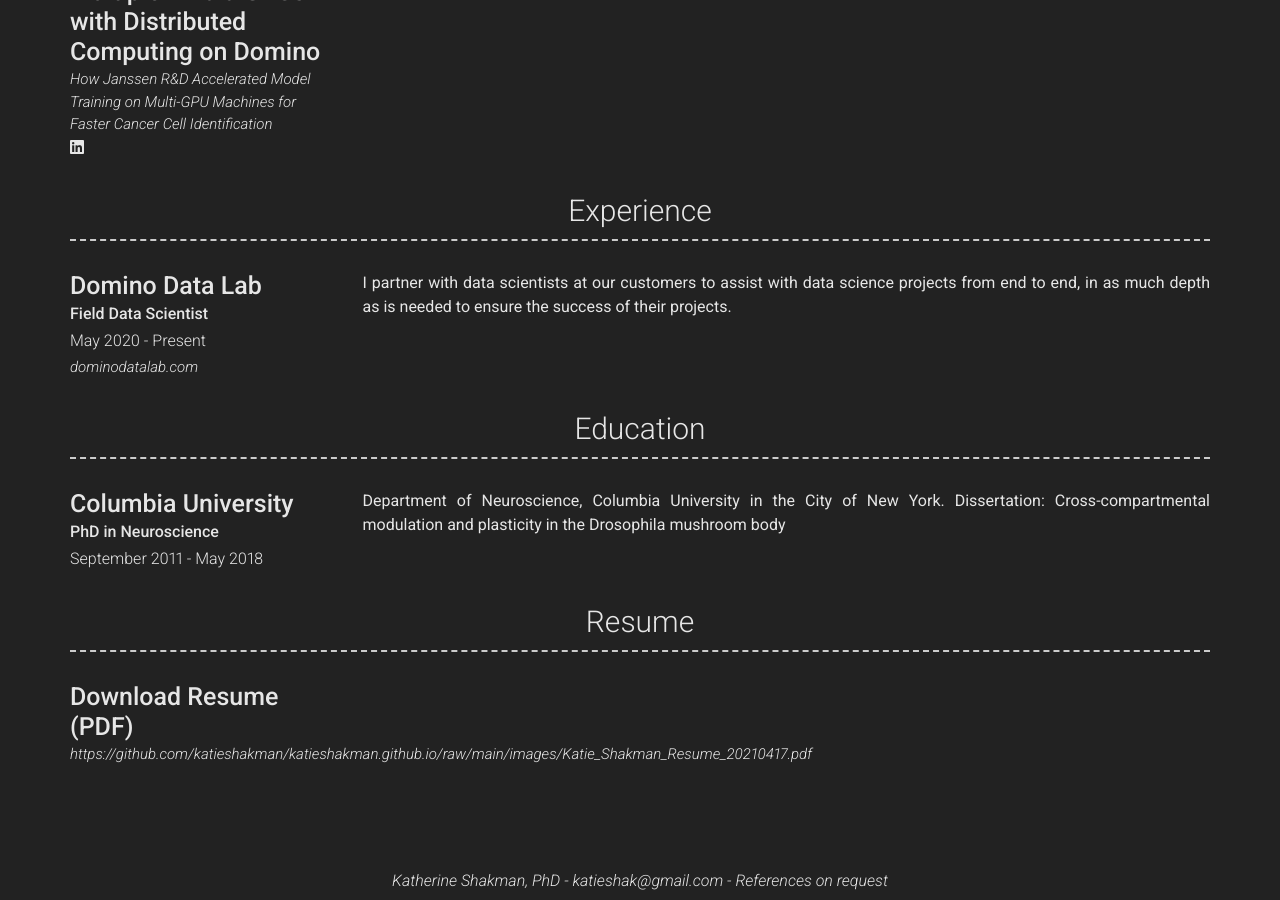
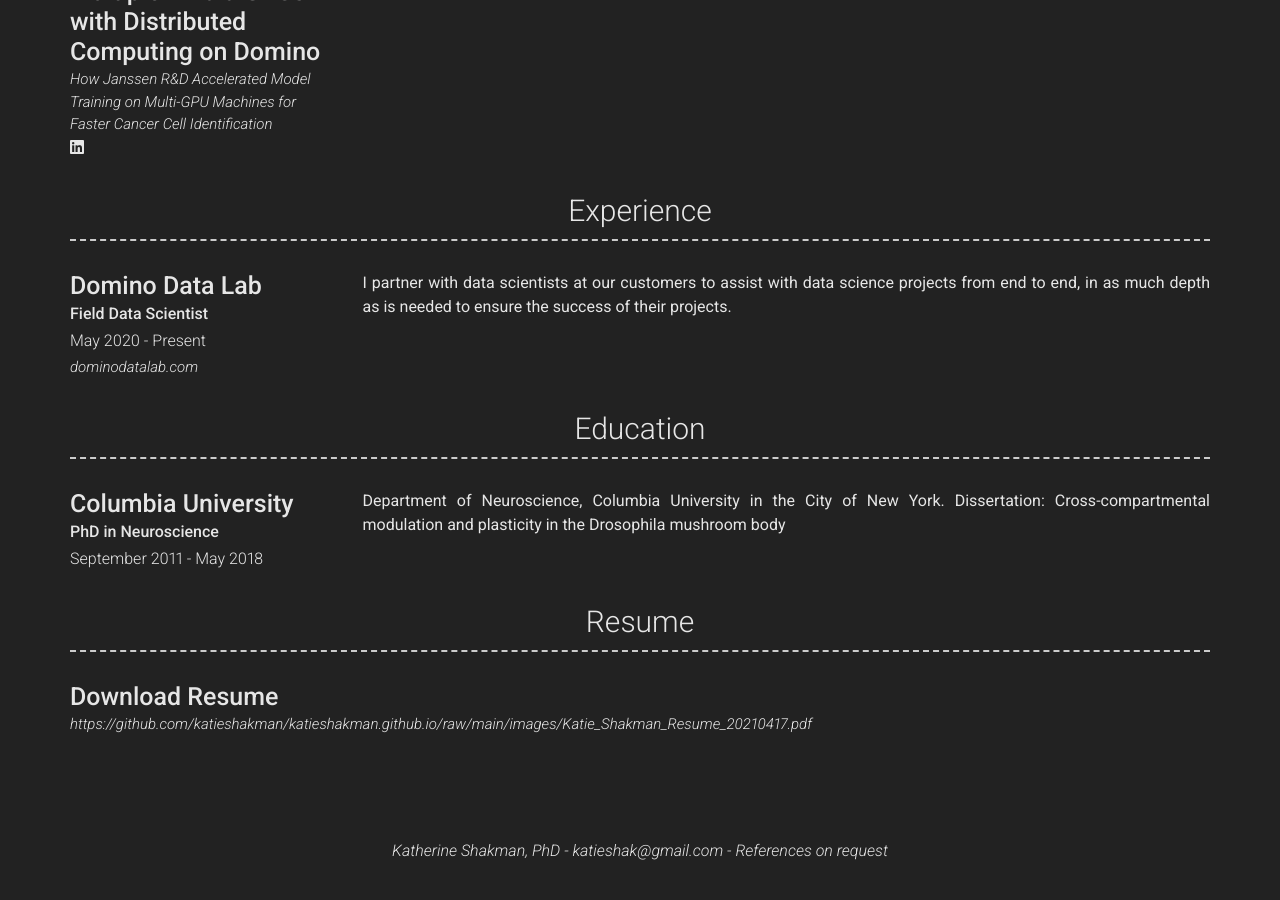
Before and after one commit to katieshakman/katieshakman.github.io, a Jekyll site: the page built from index.md, in a window 1280 px wide and 900 px high, scrolled down 944 px. Built offline with Jekyll 4.4.1, drawn with Linux system fonts in a browser that asks for light colours; nearby versions of some CDN libraries; after the commit the page ends 1814 px from its top, so only the background shows below that.

Commit message:
Update resume layout and text

```diff
--- a/_config.yml
+++ b/_config.yml
@@ -118,9 +118,9 @@ content:
     layout: list
     content:
       - layout: center
-        title: Download Resume (PDF)
+        title: Download Resume
         link: https://github.com/katieshakman/katieshakman.github.io/raw/main/images/Katie_Shakman_Resume_20210417.pdf
-        link text: Download Resume (PDF)
+        link text: Download Resume
 
 #       Or you could title it **Skills** and write a bit more about things that make you more desirable, like *leadership* or *teamwork*
 
```
